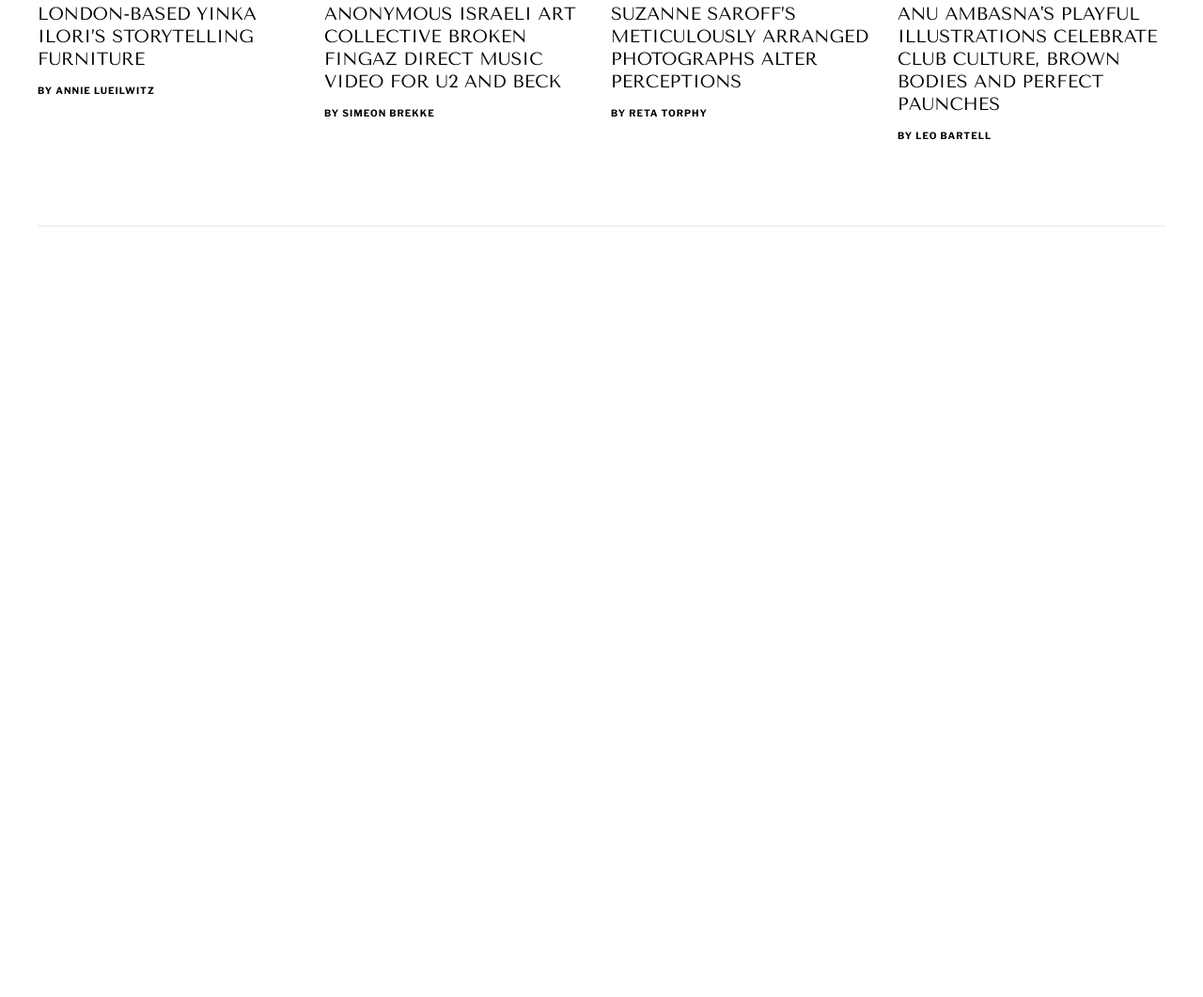
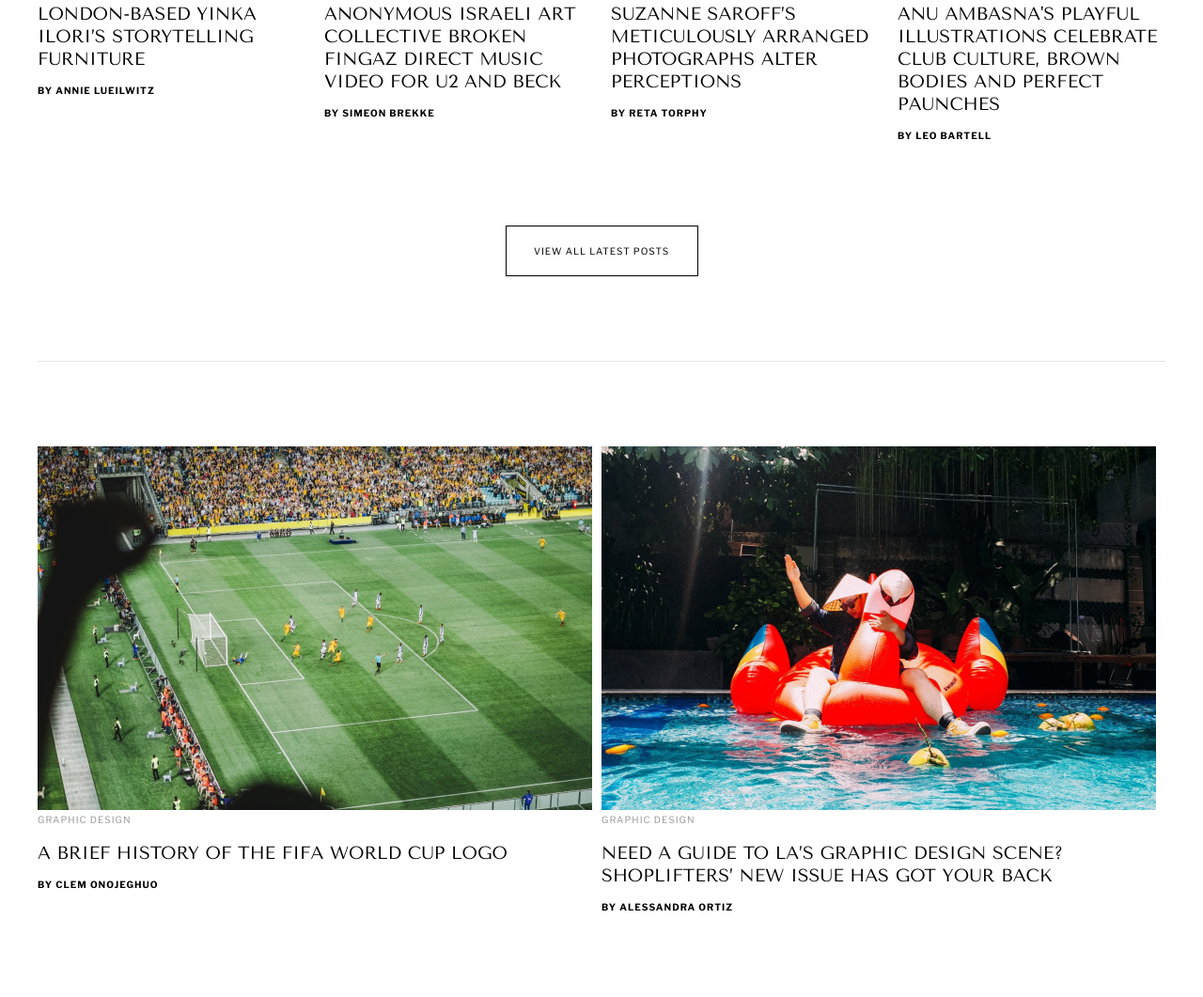
Before and after one commit to valost/lesson7, a plain HTML site: page index.html in a window 1280 px wide. Shown: the part 2531-3592 px from the top of the page at 94% size. Before the commit the page ends 2862 px from the top, so only its background shows below. Drawn offline with nearby package versions, Linux system fonts and the light colour scheme; a web font is replaced by a local one.

Commit message:
chhanged styles

```diff
--- a/index.html
+++ b/index.html
@@ -185,7 +185,7 @@
 
                     </div>
 
-
+                    <a href="#" class="articles_button">view all latest posts</a>
 
                     <div class="line"></div>
 
@@ -193,49 +193,48 @@
 
                 </div>
 
-                <!--
-                <div class="articles_block">
-                    <div class="articles_wrapper">
-                        <div class="articles_card">
-                            <div class="articles_img">
+                <div class="articles_block_big">
+                    <div class="articles_wrapper_big">
+                        <div class="articles_card_big">
+                            <div class="articles_img_big">
                                 <img src="image/im1.png" alt="photo">
                             </div>
-                            <div class="article_category">Graphic design</div>
-                            <p class="article_cut_text">A Brief History of the FIFA World Cup Logo</p>
-                            <div class="article_author">by Clem Onojeghuo</div>
+                            <div class="article_category_big">Graphic design</div>
+                            <p class="article_cut_text_big">A Brief History of the FIFA World Cup Logo</p>
+                            <div class="article_author_big">by Clem Onojeghuo</div>
                         </div>
 
-                        <div class="articles_card">
-                            <div class="articles_img">
+                        <div class="articles_card_big">
+                            <div class="articles_img_big">
                                 <img src="image/im2.png" alt="photo">
                             </div>
-                            <div class="article_category">Graphic design</div>
-                            <p class="article_cut_text">Need a guide to LA’s graphic design scene? Shoplifters’ new issue has got your back</p>
-                            <div class="article_author">by Alessandra Ortiz</div>
+                            <div class="article_category_big">Graphic design</div>
+                            <p class="article_cut_text_big">Need a guide to LA’s graphic design scene? Shoplifters’ new issue has got your back</p>
+                            <div class="article_author_big">by Alessandra Ortiz</div>
                         </div>
 
-                        <div class="articles_card">
-                            <div class="articles_img">
+                        <div class="articles_card_big">
+                            <div class="articles_img_big">
                                 <img src="image/im3.png" alt="photo">
                             </div>
-                            <div class="article_category">Photography</div>
-                            <p class="article_cut_text">Fred Rowson directs film for Years and Years</p>
-                            <div class="article_author">by Coby Gottlieb</div>
+                            <div class="article_category_big">Photography</div>
+                            <p class="article_cut_text_big">Fred Rowson directs film for Years and Years</p>
+                            <div class="article_author_big">by Coby Gottlieb</div>
                         </div>
 
-                        <div class="articles_card">
-                            <div class="articles_img">
+                        <div class="articles_card_big">
+                            <div class="articles_img_big">
                                 <img src="image/im4.png" alt="photo">
                             </div>
-                            <div class="article_category">Illustration</div>
-                            <p class="article_cut_text">M&C Saatchi and Fontsmith collaborate on font collection for House of St Barnabas</p>
-                            <div class="article_author">by Annie Lueilwitz</div>
+                            <div class="article_category_big">Illustration</div>
+                            <p class="article_cut_text_big">M&C Saatchi and Fontsmith collaborate on font collection for House of St Barnabas</p>
+                            <div class="article_author_big">by Annie Lueilwitz</div>
                         </div>
 
 
                     </div>
                 </div>
-            -->
+
             </div>
         </main>
     </div>
--- a/styles.css
+++ b/styles.css
@@ -199,3 +199,73 @@ font-family: 'Tenor Sans', sans-serif;
 	text-transform: uppercase;
 	color: #000000;
 }
+
+.articles_button {
+	font-family: 'Libre Franklin', sans-serif;
+	background: #FFFFFF;
+	border: 1px solid #000000;
+	border-radius: 0px;
+	text-decoration: none;
+	text-transform: uppercase;
+	font-weight: 400;
+	font-size: 10px;
+	line-height: 12px;
+	letter-spacing: 1px;
+	text-transform: uppercase;
+	color: #000000;
+	width: 205px;
+	height: 54px;
+	display: flex;
+	justify-content: center;
+	align-items: center;
+	margin: 90px auto 0;
+}
+
+.articles_wrapper_big {
+	display: flex;
+	flex-wrap: wrap;
+	justify-content: space-between;
+	row-gap: 98px;
+}
+
+.articles_card_big {
+	width: 600px;
+}
+
+.article_category_big {
+	font-weight: 400;
+	font-size: 10px;
+	line-height: 12px;
+	letter-spacing: 1px;
+	text-transform: uppercase;
+	color: #999999;
+	font-family: 'Libre Franklin', sans-serif;
+}
+
+.article_img_big {
+	margin-bottom: 20px;
+}
+
+.article_category_big {
+	margin-bottom: 18px;
+}
+
+.article_cut_text_big {
+	font-family: 'Tenor Sans', sans-serif;
+	font-weight: 400;
+	font-size: 19px;
+	line-height: 24px;
+	text-transform: uppercase;
+	color: #000000;
+	margin-bottom: 15px;
+}
+
+.article_author_big {
+	font-family: 'Libre Franklin', sans-serif;
+	font-weight: 700;
+	font-size: 10px;
+	line-height: 12px;
+	letter-spacing: 1px;
+	text-transform: uppercase;
+	color: #000000;
+}
```
